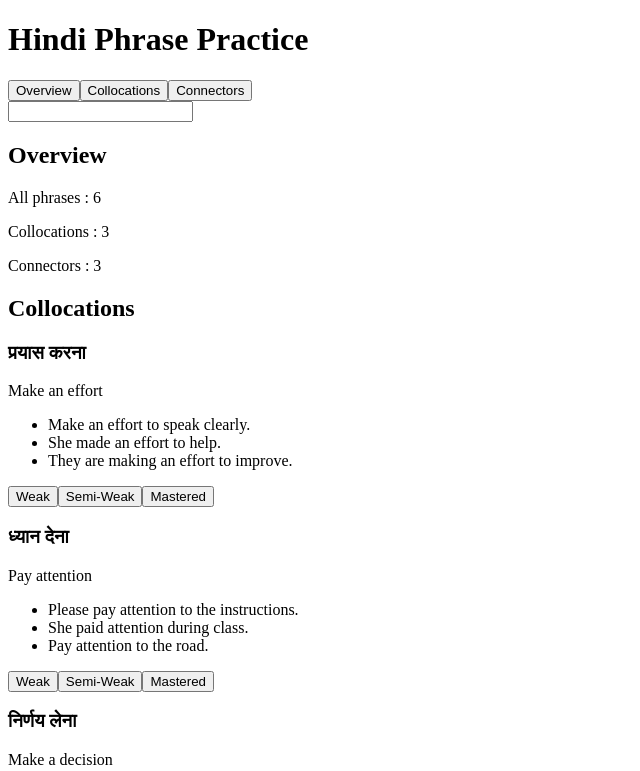
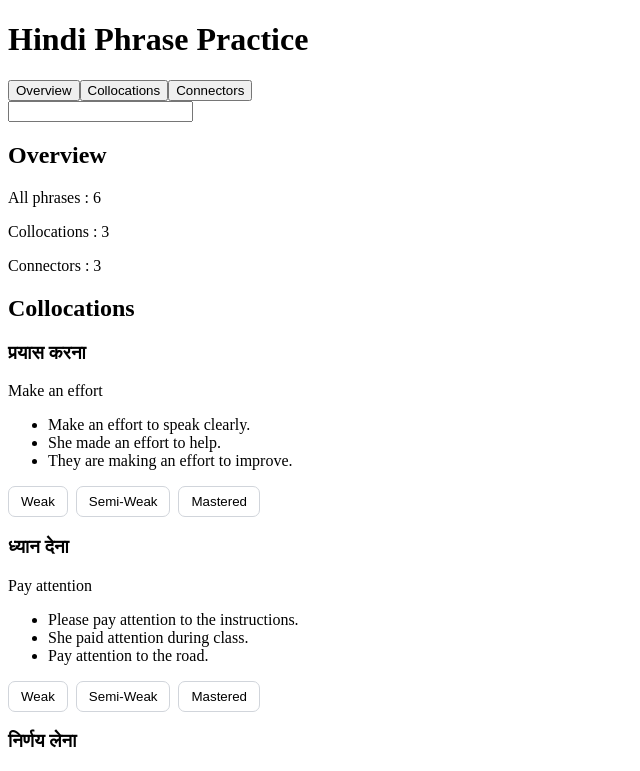
Before and after one commit to piyushdhakad001/lexora-seven-days-hourly-practice, a React (Vite) app: page / in a window 1280 px wide. Shown: the top 771 px of the page, without its empty margins (0-640 px from the left). Built offline with nearby package versions, Linux system fonts and the light colour scheme.

Commit message:
Add mark functionality to the phrase

```diff
--- a/src/App.css
+++ b/src/App.css
@@ -0,0 +1,32 @@
+.mark-buttons {
+  display: flex;
+  flex-wrap: wrap;
+  gap: 8px;
+  margin-top: 12px;
+}
+
+.mark-buttons button {
+  padding: 7px 12px;
+  border: 1px solid #d1d5db;
+  border-radius: 7px;
+  background: white;
+  cursor: pointer;
+}
+
+.mark-buttons .weak.active {
+  color: #b4233b;
+  border-color: #b4233b;
+  background: #fff1f2;
+}
+
+.mark-buttons .semi-weak.active {
+  color: #a15c00;
+  border-color: #a15c00;
+  background: #fffbeb;
+}
+
+.mark-buttons .mastered.active {
+  color: #16803c;
+  border-color: #16803c;
+  background: #f0fdf4;
+}
--- a/src/App.jsx
+++ b/src/App.jsx
@@ -1,8 +1,11 @@
 import { useState } from "react";
+import './App.css'
+
 function App() {
 
   const [activeCategory, setActiveCategory] = useState("Overview");
-  const [ searchQuery, setSearchQuery ] = useState(" ")
+  const [searchQuery, setSearchQuery] = useState(" ")
+  const [marks, setMarks] = useState({})
 
   const categories = [
     {
@@ -90,8 +93,8 @@ function App() {
         phrase.english,
         ...phrase.examples,
       ]
-      .join(" ")
-      .toLowerCase()
+        .join(" ")
+        .toLowerCase()
 
       return (
         searchableText.includes(searchQuery.trim().toLowerCase())
@@ -109,6 +112,16 @@ function App() {
     )
   })
 
+  // mark helper function
+  function markPhrase(selectedPhraseId, mark) {
+    setMarks((previousMarks) => {
+      return {
+        ...previousMarks,
+        [selectedPhraseId] : mark,
+      }
+    })
+  }
+
   return (
     <main>
       <h1>Hindi Phrase Practice</h1>
@@ -123,8 +136,8 @@ function App() {
       </nav>
 
       <input type="search"
-      value={searchQuery}
-      onChange={(event) => setSearchQuery(event.target.value)}/>
+        value={searchQuery}
+        onChange={(event) => setSearchQuery(event.target.value)} />
 
       {activeCategory === "Overview" && (
         <section>
@@ -164,10 +177,14 @@ function App() {
                       )
                     })}
                   </ul>
-
-                    <button>Weak</button>
-                    <button>Semi-Weak</button>
-                    <button>Mastered</button>
+                  <div className="mark-buttons">
+                    <button className={marks[phrase.id] === "weak" ? "weak active" : "weak"}
+                     onClick={() => markPhrase([phrase.id], "weak")}>Weak</button>
+                    <button  className={marks[phrase.id] === "semi-weak" ? "semi-weak active" : "semi-weak"}
+                     onClick={() => markPhrase([phrase.id], "semi-weak")}>Semi-Weak</button>
+                    <button  className={marks[phrase.id] === "mastered" ? "mastered active" : "mastered"}
+                     onClick={() => markPhrase([phrase.id], "mastered")} >Mastered</button>
+                  </div>
                 </article>
               )
             })}
```
